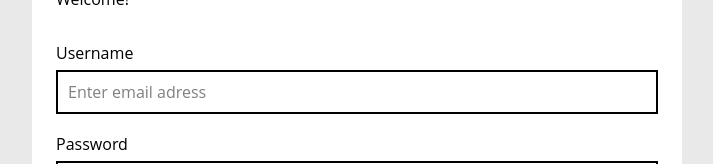
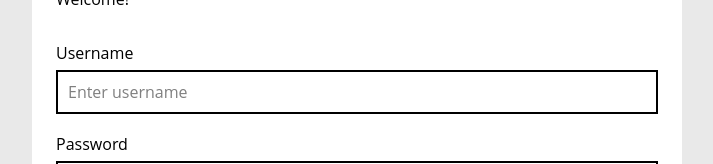
Before and after one commit to Oliver472/gymbcs, a Next.js app: page / in a window 1280 px wide. Shown: the part 134-298 px from the top of the page, without its empty margins (283-996 px from the left). Built offline with nearby package versions, Linux system fonts and the light colour scheme.

Commit message:
refactored loginForm

```diff
--- a/src/components/LoginForm.tsx
+++ b/src/components/LoginForm.tsx
@@ -14,7 +14,6 @@ type Inputs = {
 function LoginForm() {
 
     const [isLoading, setIsLoading] = React.useState(false);
-
     const router = useRouter();
 
     function redirectToHome() {
@@ -30,7 +29,6 @@ function LoginForm() {
 
     async function submitForm(data: Inputs) {
         try {
-            //john@gmail.com
             //johnd
             //m38rmF$
             setIsLoading(true);
@@ -60,7 +58,7 @@ function LoginForm() {
                 control={control}
                 name={"username"}
                 label={"Username"}
-                placeholder={"Enter email adress"}
+                placeholder={"Enter username"}
                 rules={{
                     required: true,
 
```
